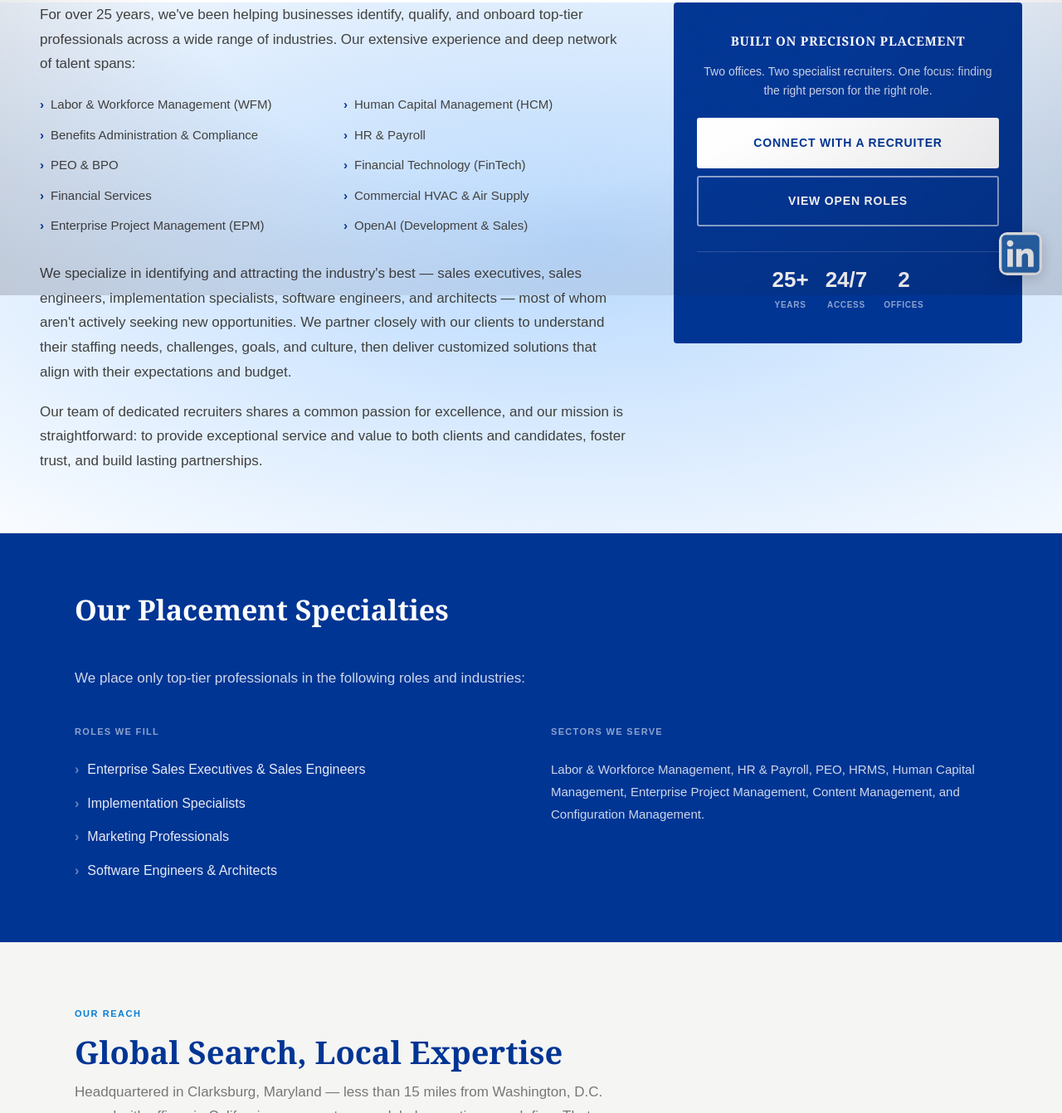
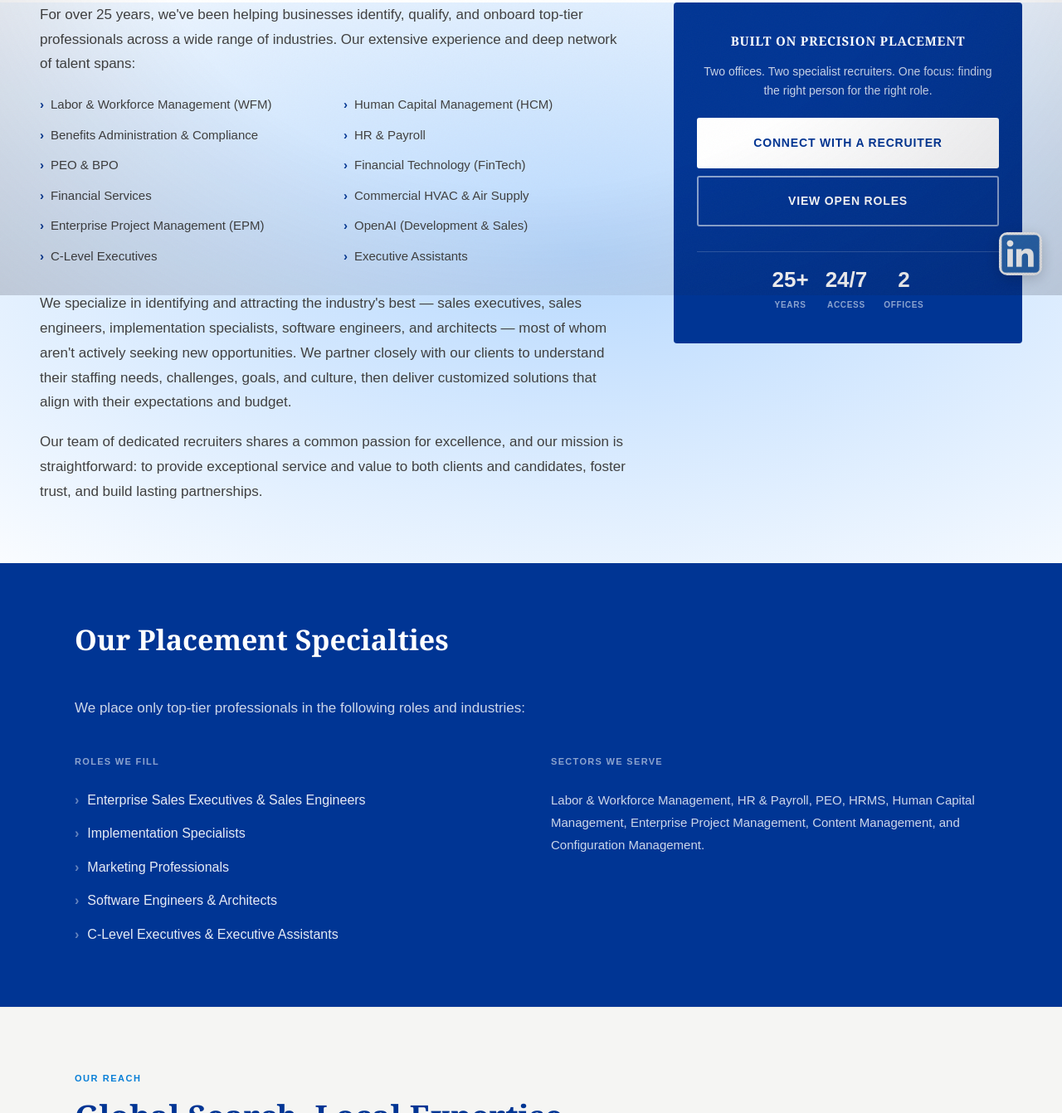
Before and after one commit to hunterhannum3/Universal-Recruiting-Company, a website: page about.html in a window 1280 px wide. Shown: the part 444-1786 px from the top of the page at 83% size. Drawn offline with nearby package versions, Linux system fonts and the light colour scheme; a web font is replaced by a local one.

Commit message:
Restore C-Level Executives and Executive Assistants to About page

```diff
--- a/about.html
+++ b/about.html
@@ -130,6 +130,8 @@ body{opacity:0}
         <li style="display:flex;align-items:baseline;gap:8px;font-size:15px;color:var(--text);"><span style="color:var(--navy);font-weight:700;">›</span> Commercial HVAC &amp; Air Supply</li>
         <li style="display:flex;align-items:baseline;gap:8px;font-size:15px;color:var(--text);"><span style="color:var(--navy);font-weight:700;">›</span> Enterprise Project Management (EPM)</li>
         <li style="display:flex;align-items:baseline;gap:8px;font-size:15px;color:var(--text);"><span style="color:var(--navy);font-weight:700;">›</span> OpenAI (Development &amp; Sales)</li>
+        <li style="display:flex;align-items:baseline;gap:8px;font-size:15px;color:var(--text);"><span style="color:var(--navy);font-weight:700;">›</span> C-Level Executives</li>
+        <li style="display:flex;align-items:baseline;gap:8px;font-size:15px;color:var(--text);"><span style="color:var(--navy);font-weight:700;">›</span> Executive Assistants</li>
       </ul>
 
       <p>We specialize in identifying and attracting the industry's best — sales executives, sales engineers, implementation specialists, software engineers, and architects — most of whom aren't actively seeking new opportunities. We partner closely with our clients to understand their staffing needs, challenges, goals, and culture, then deliver customized solutions that align with their expectations and budget.</p>
@@ -173,6 +175,7 @@ body{opacity:0}
           <li style="display:flex;align-items:baseline;gap:10px;font-size:16px;color:rgba(255,255,255,.9);"><span style="color:rgba(255,255,255,.4);font-weight:700;">›</span> Implementation Specialists</li>
           <li style="display:flex;align-items:baseline;gap:10px;font-size:16px;color:rgba(255,255,255,.9);"><span style="color:rgba(255,255,255,.4);font-weight:700;">›</span> Marketing Professionals</li>
           <li style="display:flex;align-items:baseline;gap:10px;font-size:16px;color:rgba(255,255,255,.9);"><span style="color:rgba(255,255,255,.4);font-weight:700;">›</span> Software Engineers &amp; Architects</li>
+          <li style="display:flex;align-items:baseline;gap:10px;font-size:16px;color:rgba(255,255,255,.9);"><span style="color:rgba(255,255,255,.4);font-weight:700;">›</span> C-Level Executives &amp; Executive Assistants</li>
         </ul>
       </div>
       <div>
```
